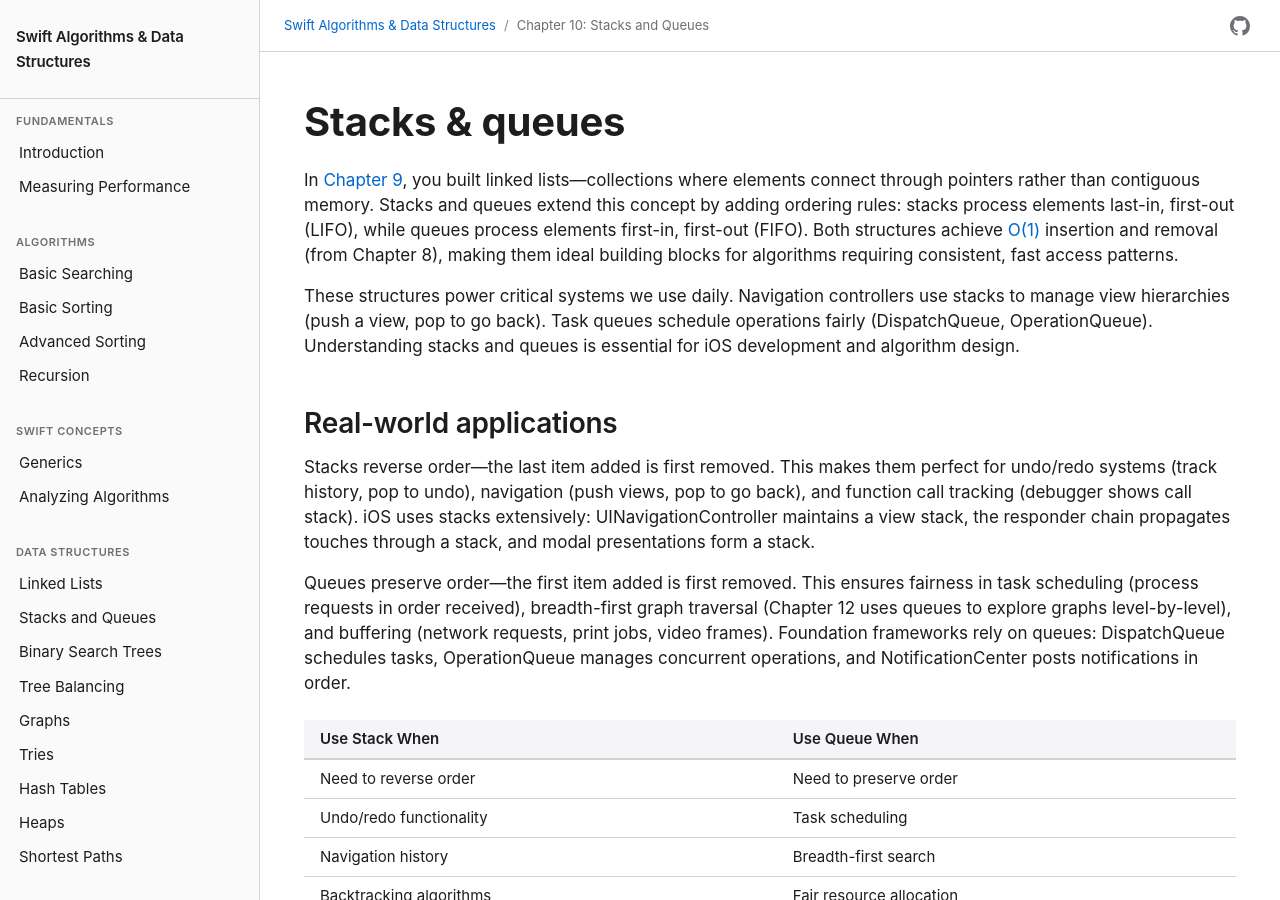
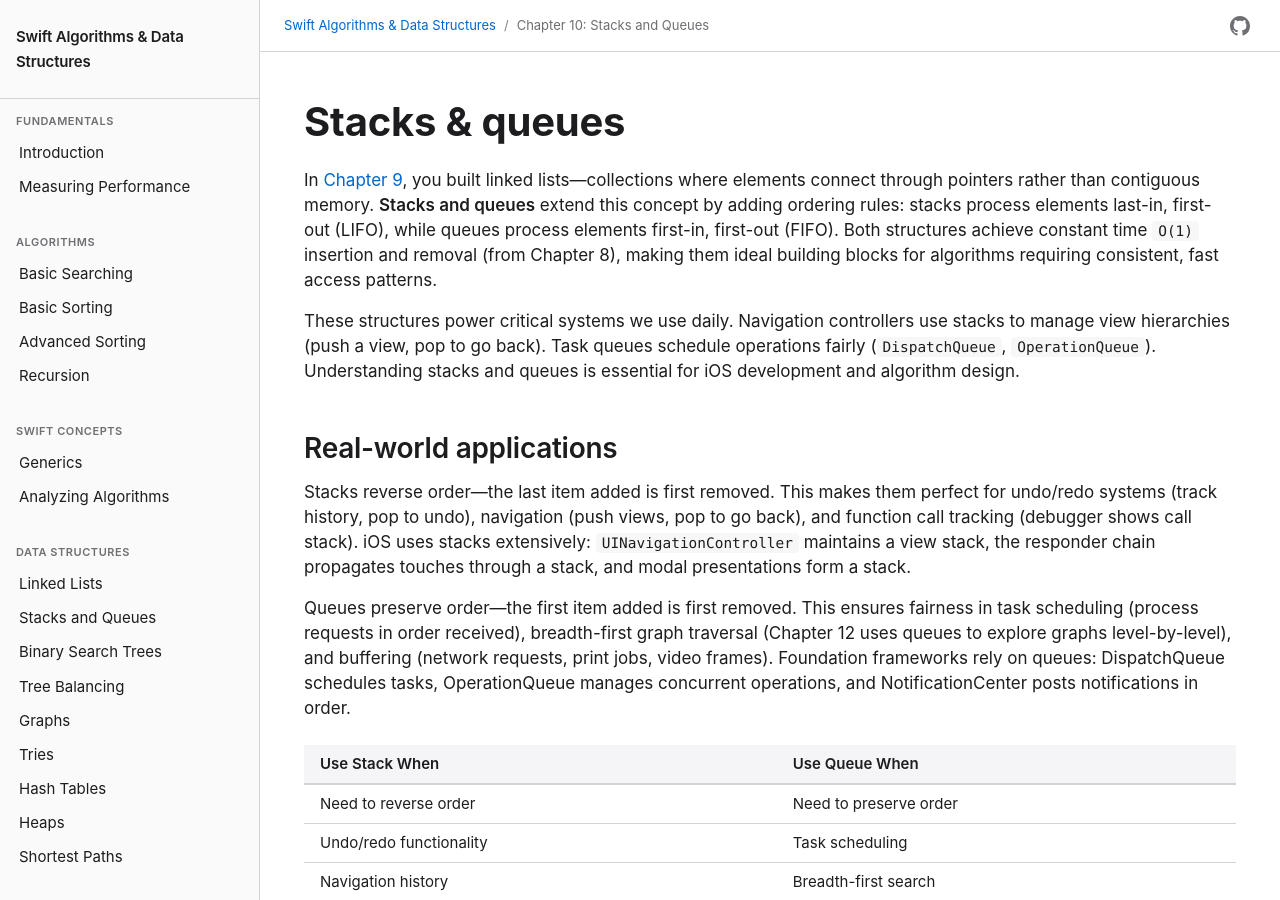
Before and after one commit to waynewbishop/swift-algorithms, a Jekyll site: the page built from 10-stacks-and-queues.md, in a window 1280 px wide and 900 px high. Built offline with Jekyll 4.4.1, drawn with Linux system fonts in a browser that asks for light colours; some of the changed text lies outside the part shown.

Commit message:
fix: stacks and queues content cleanup.

````diff
--- a/10-stacks-and-queues.md
+++ b/10-stacks-and-queues.md
@@ -10,13 +10,13 @@ description: "Essential data structures for managing collections"
 
 # Stacks & queues
 
-In [Chapter 9](09-linked-lists.md), you built linked lists—collections where elements connect through pointers rather than contiguous memory. Stacks and queues extend this concept by adding ordering rules: stacks process elements last-in, first-out (LIFO), while queues process elements first-in, first-out (FIFO). Both structures achieve [O(1)](https://en.wikipedia.org/wiki/Big_O_notation) insertion and removal (from Chapter 8), making them ideal building blocks for algorithms requiring consistent, fast access patterns.
+In [Chapter 9](09-linked-lists.md), you built linked lists—collections where elements connect through pointers rather than contiguous memory. **Stacks and queues** extend this concept by adding ordering rules: stacks process elements last-in, first-out (LIFO), while queues process elements first-in, first-out (FIFO). Both structures achieve constant time `O(1)` insertion and removal (from Chapter 8), making them ideal building blocks for algorithms requiring consistent, fast access patterns.
 
-These structures power critical systems we use daily. Navigation controllers use stacks to manage view hierarchies (push a view, pop to go back). Task queues schedule operations fairly (DispatchQueue, OperationQueue). Understanding stacks and queues is essential for iOS development and algorithm design.
+These structures power critical systems we use daily. Navigation controllers use stacks to manage view hierarchies (push a view, pop to go back). Task queues schedule operations fairly (`DispatchQueue`, `OperationQueue`). Understanding stacks and queues is essential for iOS development and algorithm design.
 
 ## Real-world applications
 
-Stacks reverse order—the last item added is first removed. This makes them perfect for undo/redo systems (track history, pop to undo), navigation (push views, pop to go back), and function call tracking (debugger shows call stack). iOS uses stacks extensively: UINavigationController maintains a view stack, the responder chain propagates touches through a stack, and modal presentations form a stack.
+Stacks reverse order—the last item added is first removed. This makes them perfect for undo/redo systems (track history, pop to undo), navigation (push views, pop to go back), and function call tracking (debugger shows call stack). iOS uses stacks extensively: `UINavigationController` maintains a view stack, the responder chain propagates touches through a stack, and modal presentations form a stack.
 
 Queues preserve order—the first item added is first removed. This ensures fairness in task scheduling (process requests in order received), breadth-first graph traversal (Chapter 12 uses queues to explore graphs level-by-level), and buffering (network requests, print jobs, video frames). Foundation frameworks rely on queues: DispatchQueue schedules tasks, OperationQueue manages concurrent operations, and NotificationCenter posts notifications in order.
 
@@ -111,11 +111,11 @@ public class Queue<T> {
 }
 ```
 
-Enqueuing is O(n) because we must traverse to the end. A production implementation might maintain a `tail` pointer to make enqueuing O(1). Dequeuing is O(1)—just update the `top` pointer.
+Enqueuing is linear time `O(n)` because we must traverse to the end. A production implementation might maintain a `tail` pointer to make enqueuing `O(1)`. Dequeuing is `O(1)`—just update the `top` pointer.
 
 ## Building a stack
 
-Stacks follow "last-in, first-out" ordering. Elements are added and removed from the same end (the top), like a stack of plates. This enables O(1) insertion and removal:
+Stacks follow "last-in, first-out" ordering. Elements are added and removed from the same end (the `top`), like a stack of plates. This enables O(1) insertion and removal:
 
 ```swift
 // Generic stack implementation with LIFO ordering
@@ -180,7 +180,7 @@ public class Stack<T> {
 }
 ```
 
-Unlike queues (which add at the back and remove from the front), stacks add and remove from the same location. This makes all stack operations O(1)—no traversal needed.
+Unlike queues (which add at the back and remove from the front), stacks add and remove from the same location. This makes all stack operations perform in constant time `O(1)` -no traversal needed.
 
 ## Performance characteristics
 
@@ -196,7 +196,7 @@ Both structures excel at their core operations:
 
 \* This implementation's enqueue is O(n). With a tail pointer, it becomes O(1).
 
-The O(1) performance means these operations take constant time regardless of size. Adding the millionth element takes the same time as adding the first:
+The `O(1)` performance means these operations take constant time regardless of size. Adding the millionth element takes the same time as adding the first:
 
 ```swift
 // Process 1 million items with consistent performance
````
